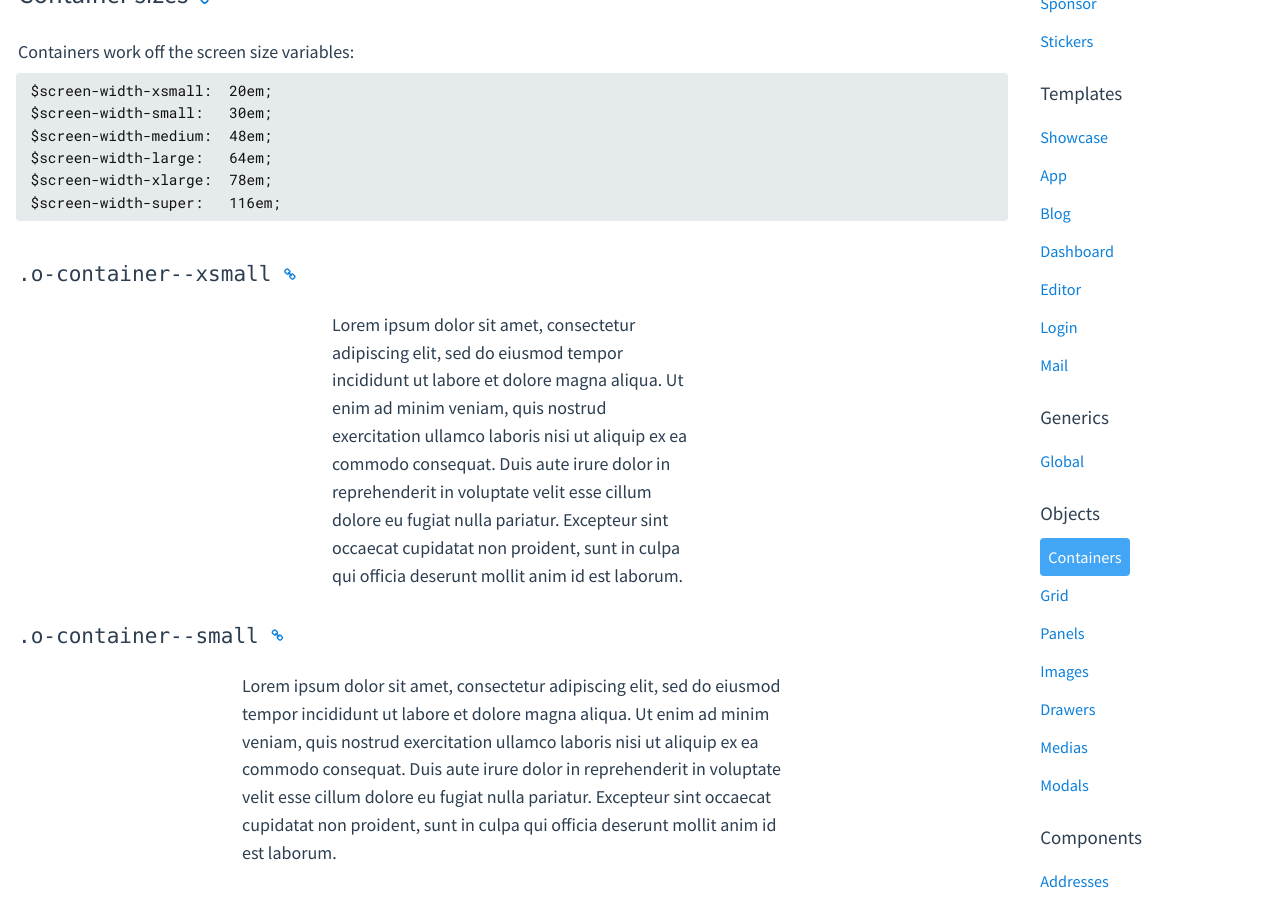
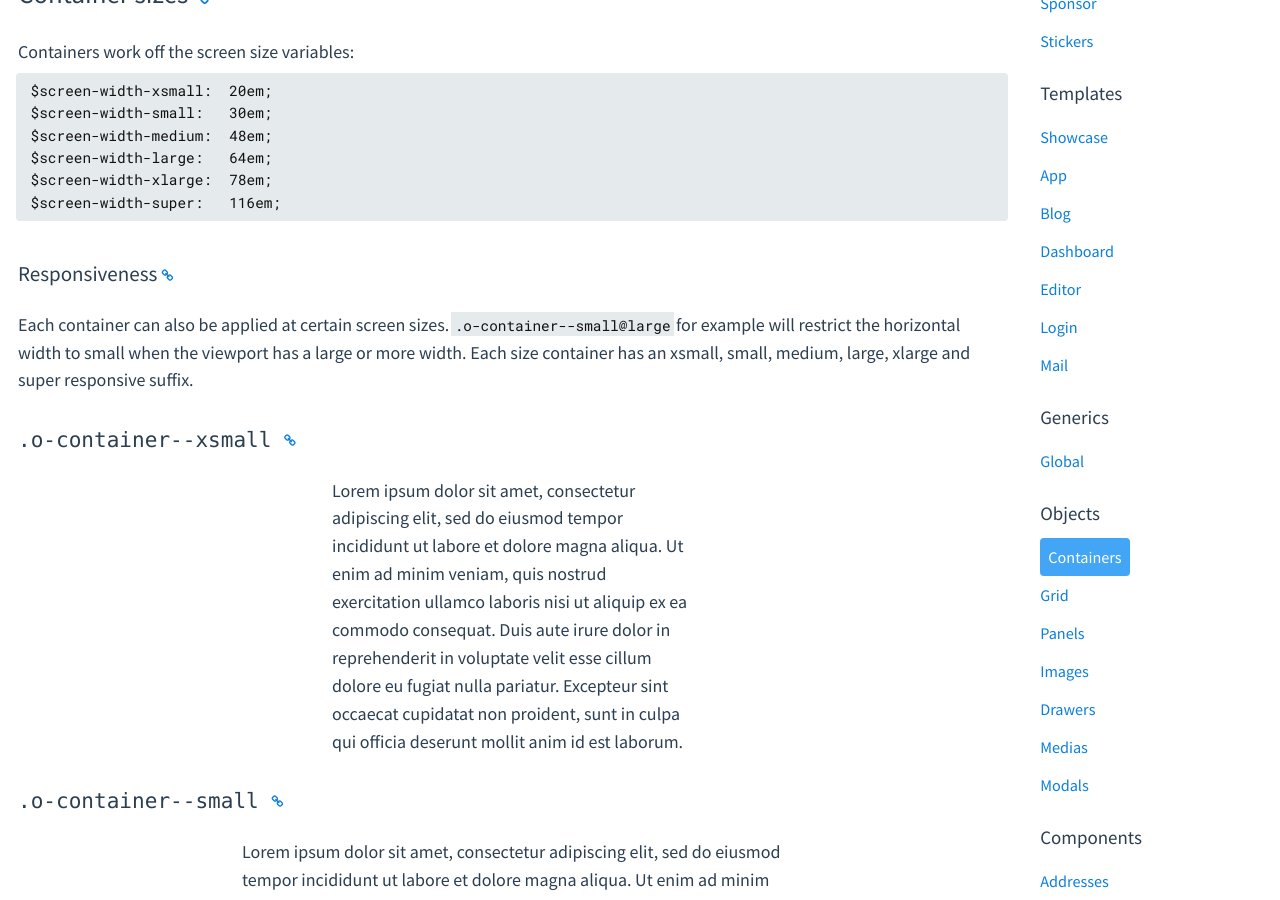
Before and after one commit to eddie/blazecss.github.io, a Jekyll site: the page built from objects/containers.html, in a window 1280 px wide and 900 px high, scrolled down 475 px. Built offline with Jekyll 4.4.1, drawn with Linux system fonts in a browser that asks for light colours; nearby versions of some CDN libraries; some of the changed text lies outside the part shown.

Commit message:
responsive containers

```diff
--- a/objects/containers.html
+++ b/objects/containers.html
@@ -23,6 +23,14 @@ $screen-width-large:   64em;
 $screen-width-xlarge:  78em;
 $screen-width-super:   116em;</code></pre>
 </p>
+
+<h3 id="responsiveness" class="c-heading">Responsiveness</h3>
+<p class="c-paragraph">
+	Each container can also be applied at certain screen sizes. <code class="c-code">.o-container--small@large</code> for example
+	will restrict the horizontal width to small when the viewport has a large or more width. Each size container has an
+	xsmall, small, medium, large, xlarge and super responsive suffix.
+</p>
+
 <h3 id="xsmall" class="c-heading c-heading--small c-text--mono">.o-container--xsmall</h3>
 <div class="o-container o-container--xsmall">
 	<p class="c-paragraph">
@@ -82,11 +90,3 @@ $screen-width-super:   116em;</code></pre>
 		sint occaecat cupidatat non proident, sunt in culpa qui officia deserunt mollit anim id est laborum.
 	</p>
 </div>
-
-<h3 id="responsiveness" class="c-heading">Responsiveness</h3>
-
-<p class="c-paragraph">
-	Each container can also be applied at certain screen sizes. <code class="c-code">.o-container--small@large</code> for example
-	will restrict the horizontal width to small when the viewport has a large or more width. Each size container has an
-	xsmall, small, medium, large, xlarge and super responsive suffix.
-</p>
```
